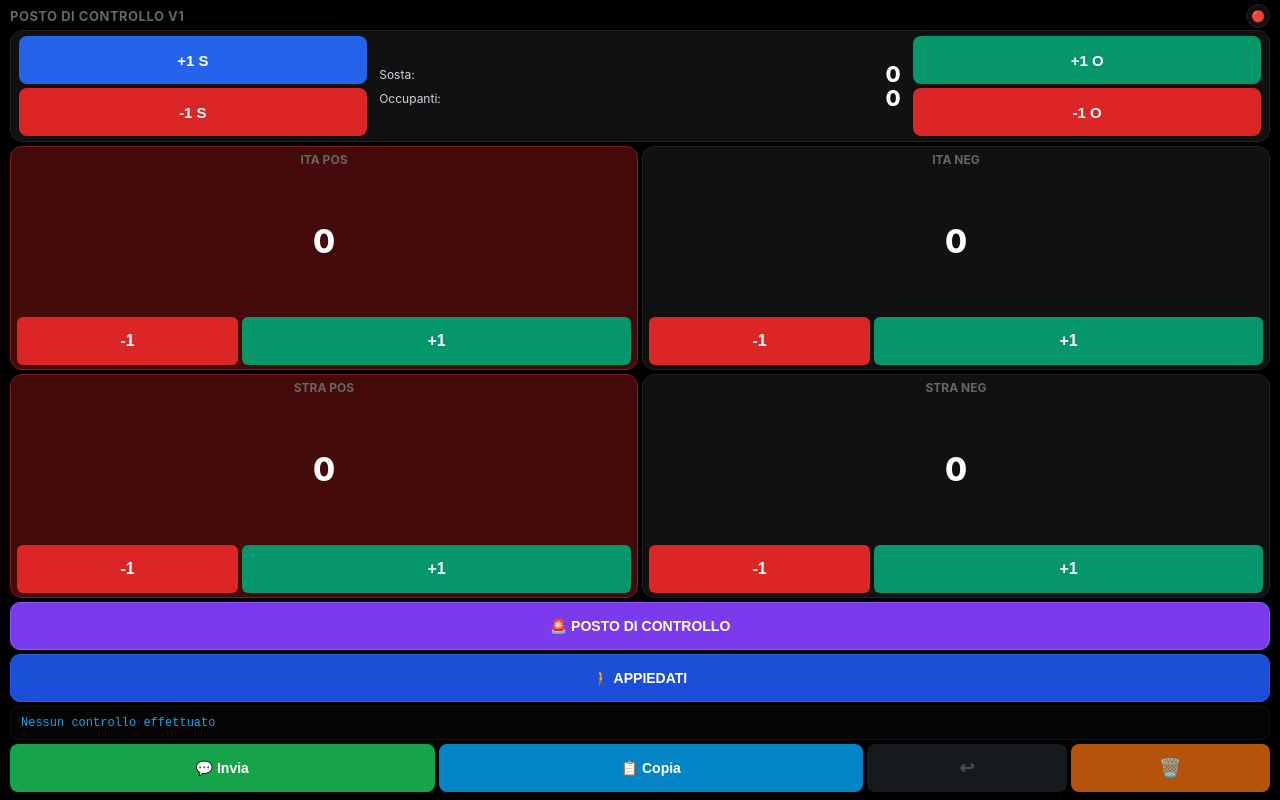
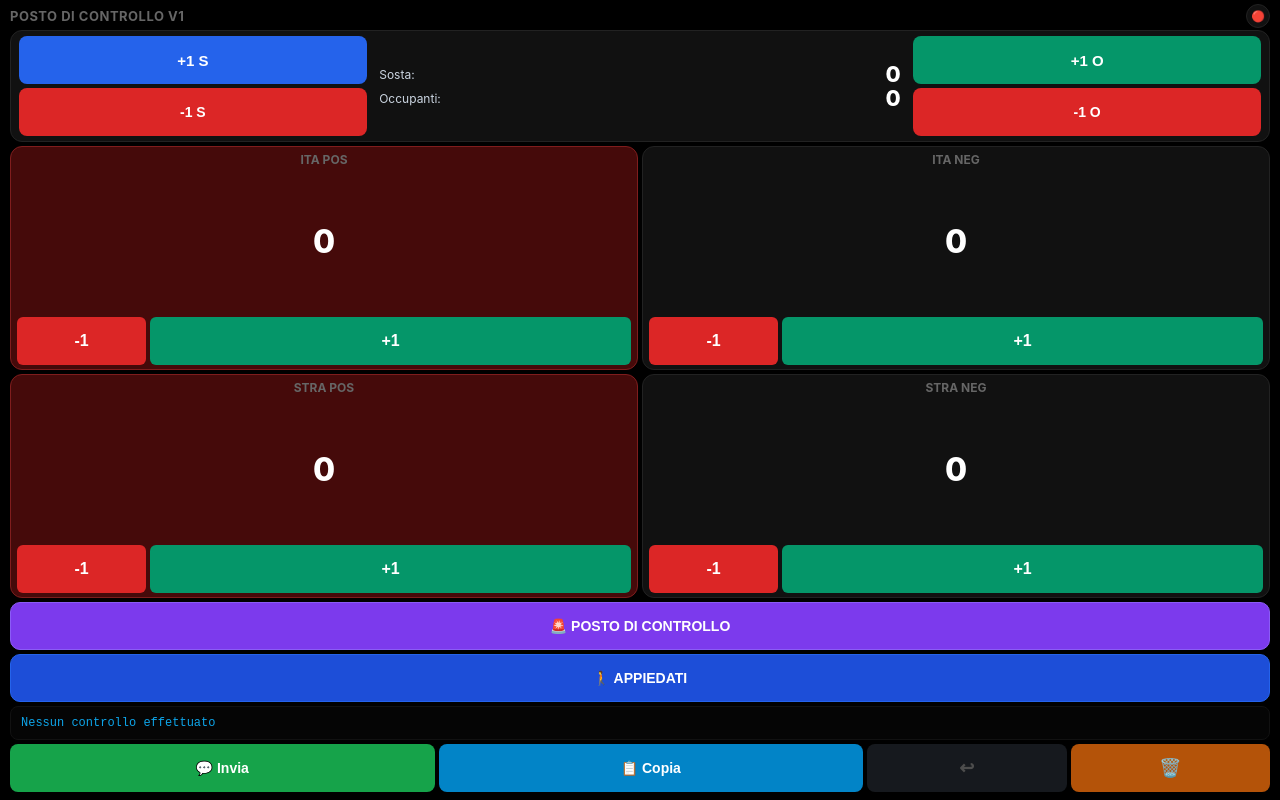
Before and after one commit to dododom1998/controllov3, a plain HTML site: page index.html in a window 1280 px wide. Drawn offline with Linux system fonts and the light colour scheme.

Commit message:
Update index.html

```diff
--- a/index.html
+++ b/index.html
@@ -2,7 +2,7 @@
 <html lang="it">
 <head>
 <meta name="viewport" content="width=device-width, initial-scale=1.0, maximum-scale=1.0, user-scalable=no, viewport-fit=cover">
-<title>Contatore Posto di Controllo - V1 Pro</title>
+<title>Contatore Posto di Controllo - V1 Pro Ergonomica</title>
 <style>
   /* BASE DI PARTENZA NATIVA: TOTAL BLACK */
   :root {
@@ -185,6 +185,7 @@
   body.red-mode .num { color: #fca5a5; }
   body.red-mode .card.pos-highlight .num { color: #ef4444; }
 
+  /* DISTRIBUZIONE ASIMMETRICA TASTI (80% / 20%) */
   .btn-container {
     display: flex;
     gap: 4px;
@@ -209,9 +210,9 @@
     border-radius: 6px;
   }
 
-  .plus { background: #059669; color: white; flex: 1.8; }
-  .plus-sosta { background: #2563eb; color: white; flex: 1.8; }
-  .minus { background: #dc2626; color: white; flex: 1; }
+  .plus { background: #059669; color: white; flex: 3.2; } /* Bersaglio Gigante (80%) */
+  .plus-sosta { background: #2563eb; color: white; flex: 3.2; }
+  .minus { background: #dc2626; color: white; flex: 0.8; font-size: 14px !important; } /* Bersaglio Ridotto (20%) */
 
   body.red-mode .plus { background: #064e3b; color: #a7f3d0; }
   body.red-mode .plus-sosta { background: #1e3a8a; color: #bfdbfe; }
@@ -270,7 +271,6 @@
     color: #f87171;
   }
 
-  /* RIGA PULSANTI AZIONE CON COPIA VELOCE */
   .action-btns {
     display: flex;
     gap: 4px;
@@ -349,7 +349,7 @@
   </div>
 </div>
 
-<!-- AUTO IN TRANSITO: GRIGLIA CONTATORI STANDARD -->
+<!-- AUTO IN TRANSITO: GRIGLIA CENTRALE CONTATORI (ASIMMETRICA) -->
 <div class="flex-grid">
   <div class="flex-row">
     <div class="card pos-highlight">
```
